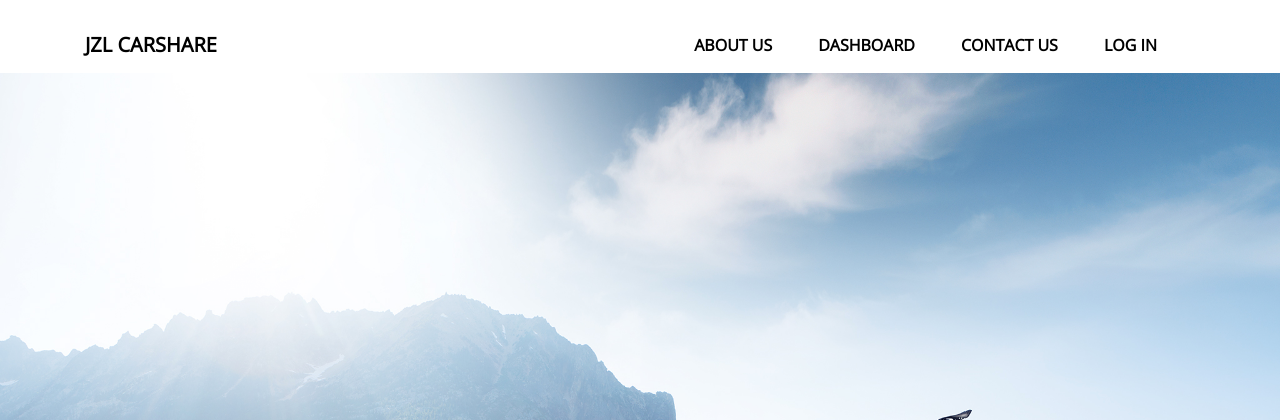
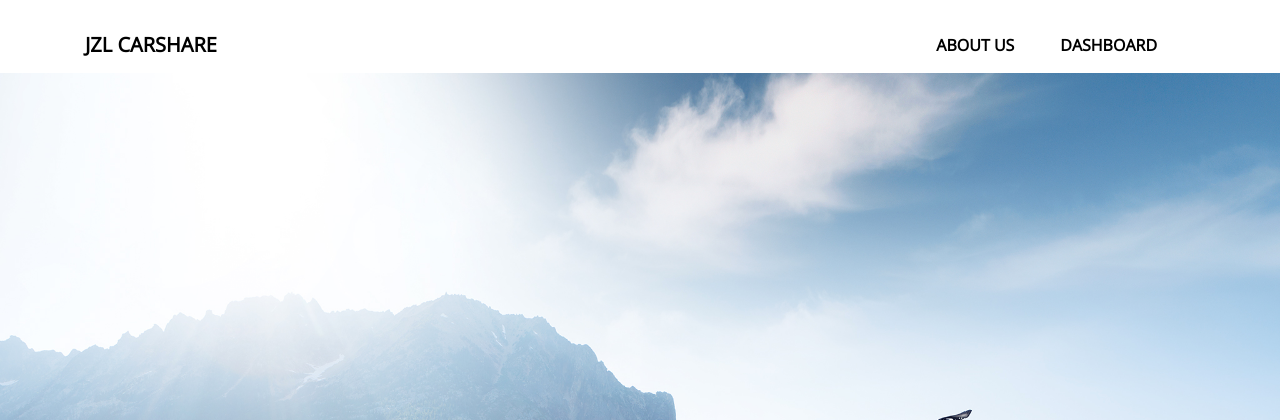
Before and after one commit to joshuahansen/jzl-carshare, a PHP site: page /JZL-carshare/ in a window 1280 px wide. Shown: the top 420 px of the page. Run offline with PHP 8.4, Linux system fonts and the light colour scheme; some libraries are stand-ins or nearby versions; some web fonts are replaced.

Commit message:
Fixes (finally)

```diff
--- a/view/locations.php
+++ b/view/locations.php
@@ -9,7 +9,7 @@
         <?php
             require_once('controller/LocationController.php');
             $locationController = LocationController::getInstance();
-            $locations = $locationController->getLocations("Melbourne");
+            $locations = $locationController->getAllLocations();
             $count = 0;
             echo "<div class='row'>";
             foreach($locations as $location)
--- a/view/login.php
+++ b/view/login.php
@@ -49,8 +49,8 @@
                                     </div>
                                     <div class="row">
                                         <div class="col-sm-6 form-group">
-                                            <label>Username</label>
-                                            <input type="text" name='email' placeholder="Enter Username Here.." class="form-control" required>
+                                            <label>Email</label>
+                                            <input type="text" name='email' placeholder="Enter Email Here.." class="form-control" required>
                                         </div>
                                         <div class="col-sm-6 form-group">
                                             <label>License Number</label>
--- a/view/modules/nav.php
+++ b/view/modules/nav.php
@@ -1,13 +1,17 @@
 <nav class="navbar navbar-light navbar-expand-lg" id="nav">
    <div class="container">
+       <div class="navbar-header">
            <a class="navbar-brand" href="/JZL-carshare/">JZL Carshare</a>
-        <div class="collapse navbar-collapse" id="navbarResponsive">
+           <button class="navbar-toggler" type="button" data-toggle="collapse" data-target="#navbarSupportedContent" aria-controls="navbarSupportedContent" aria-expanded="false" aria-label="Toggle navigation">
+           <span class="navbar-toggler-icon"></span>
+ </button>
+       </div>
+       <div id="navbarSupportedContent" class="navbar-collapse collapse">
            <ul class="navbar-nav ml-auto">
                <li class="nav-item">
                    <div class="dropdown">
                        <a class="nav-link" href="">About Us</a>
                        <div class="dropdown-content">
-                            <a href="story">Our Story</a>
                            <a href="cars">Our Cars</a>
                            <a href="locations">Our Locations</a>
                        </div>
@@ -17,21 +21,12 @@
                  <a class="nav-link" href="dashboard">Dashboard</a>
                </li>
                  <li class="nav-item">
-                  <a class="nav-link" href="contact">Contact Us</a>
-                </li>
-                <li class="nav-item">
                      <?php
                          if(isset($_SESSION['currentUser']))
-                        {
-                            echo '<a class="nav-link" href="logout">Log Out</a>';
-                        }
-                        else
-                        {
-                            echo '<a class="nav-link" href="login">Log In</a>';
-                        }
                      ?>
                  </li>
              </ul>
+
          </div>
      </div>
 </nav>
```
Lines whose indentation alone changed are shown as unchanged.
